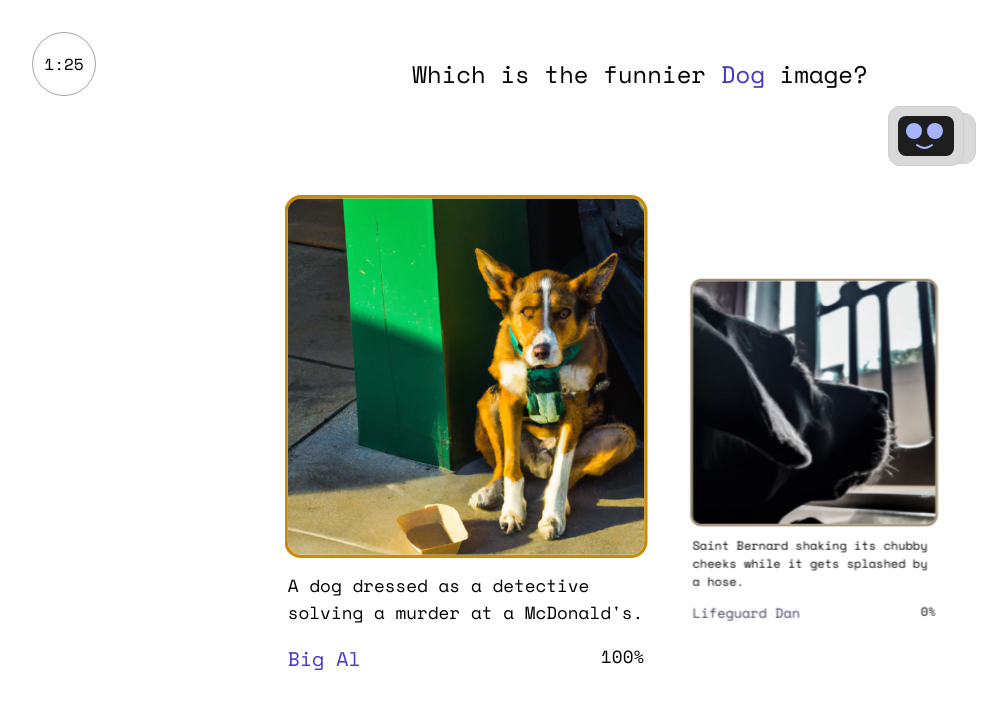
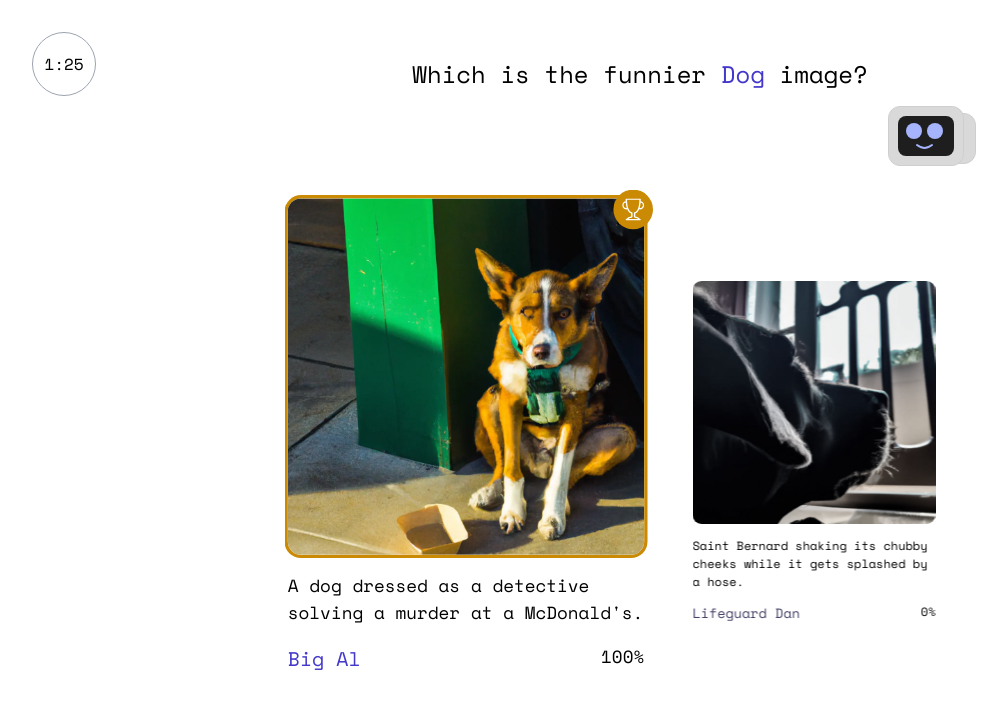
Before and after one commit to agrattan0820/artificial-unintelligence, a Next.js app in the folder client/: page /game/1 in a window 1280 px wide. Shown: the top 708 px of the page, without its empty margins (0-1007 px from the left). Built offline with nearby package versions, Linux system fonts and the light colour scheme; a web font is replaced by a local one.

Commit message:
feat: add trophy to round result image

```diff
--- a/client/src/app/game/[code]/round-result.tsx
+++ b/client/src/app/game/[code]/round-result.tsx
@@ -1,16 +1,14 @@
 /* eslint-disable react/no-unescaped-entities */
 "use client";
 
+import { Dispatch, SetStateAction, useEffect, useState } from "react";
 import { Variants, motion } from "framer-motion";
 import Image, { StaticImageData } from "next/image";
+import { BsTrophy } from "react-icons/bs";
 
-import ImageChoice from "./image-choice";
 import SadDog from "@ai/images/sad-dog.webp";
 import SadDog2 from "@ai/images/sad-dog-2.webp";
-import Button from "@ai/components/button";
-import Ellipsis from "@ai/components/ellipsis";
 import { cn } from "@ai/utils/cn";
-import { Dispatch, SetStateAction, useEffect, useState } from "react";
 import Friend from "./friend";
 
 const RoundResultImage = ({
@@ -94,13 +92,16 @@ const RoundResultImage = ({
     },
   };
 
+  const isWinner = winningImage === id && showWinner;
+  const isLoser = winningImage !== id && showWinner;
+
   return (
     <motion.figure
       initial={false}
       animate={
-        showWinner && winningImage === id
+        isWinner
           ? "winner"
-          : showWinner && winningImage !== id
+          : isLoser
           ? "loser"
           : bothImagesShown
           ? "visible"
@@ -108,11 +109,12 @@ const RoundResultImage = ({
       }
       variants={imageVariants}
       transition={{ when: "beforeChildren" }}
+      className="relative"
     >
       <Image
         className={cn(
           `aspect-square transform rounded-xl transition`,
-          showWinner && winningImage === 1 && "ring ring-yellow-600"
+          showWinner && isWinner && "ring ring-yellow-600"
         )}
         src={image}
         alt={`OpenAI Image with the prompt: ${prompt}`}
@@ -120,15 +122,17 @@ const RoundResultImage = ({
         width={1024}
         height={1024}
       />
+      <div
+        className={cn(
+          "absolute -right-2 -top-2 scale-0 transform rounded-full bg-yellow-600 p-2 text-xl text-white opacity-0 transition",
+          isWinner && "scale-100 opacity-100"
+        )}
+      >
+        <BsTrophy />
+      </div>
       <motion.figcaption
         initial={false}
-        animate={
-          showWinner && winningImage === id
-            ? "winner"
-            : showWinner
-            ? "loser"
-            : "hidden"
-        }
+        animate={isWinner ? "winner" : isLoser ? "loser" : "hidden"}
         variants={captionVariants}
         className="py-4"
       >
```
